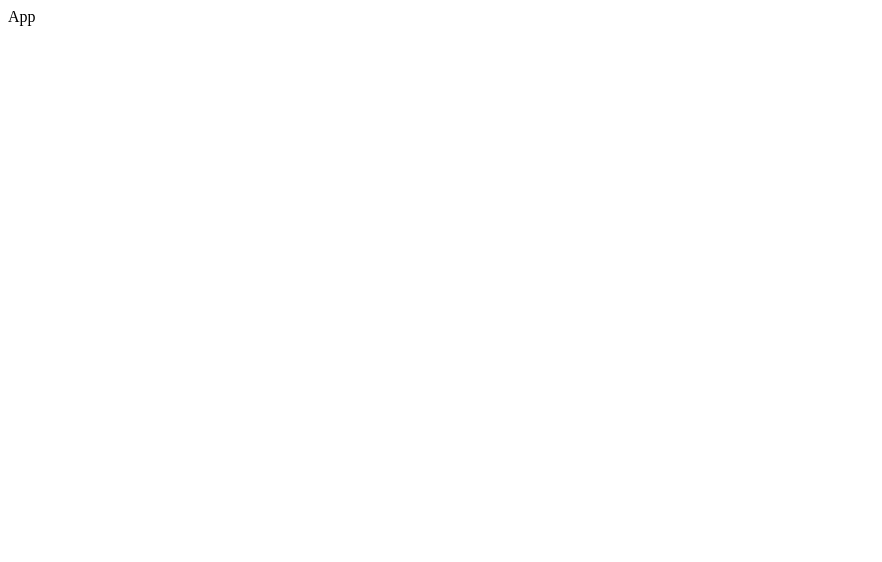
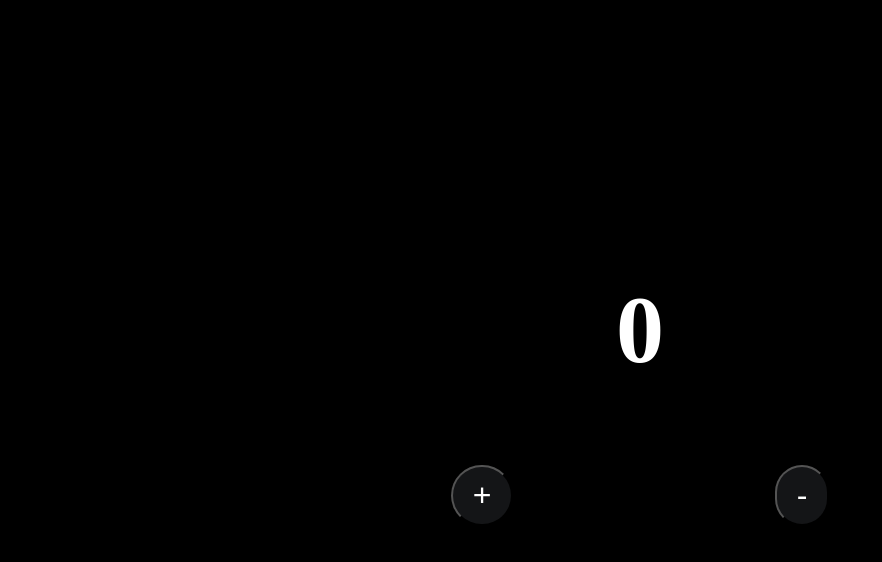
Before and after one commit to Adryel0713/Projects-Vite, a React (Vite) app: page / in a window 1280 px wide. Shown: the top 562 px of the page, without its empty margins (0-882 px from the left). Built offline with nearby package versions, Linux system fonts and the light colour scheme.

Commit message:
Project (1)

```diff
--- a/src/App.jsx
+++ b/src/App.jsx
@@ -1,6 +1,10 @@
+import Counter from "./Components/Counter"
+
 const App = () => {
   return (
-    <div>App</div>
+    <div>
+      <Counter />
+    </div>
   )
 }
 
--- /dev/null
+++ b/src/Components/Counter.jsx
@@ -0,0 +1,23 @@
+import { useState } from "react"
+import "../style.css"
+
+const Counter = () => {
+    const [count, setCount] = useState(0)
+
+    const increment = () => setCount(count + 1)
+    const decrement = () => setCount(count +- 1)
+  return (
+    <div className="container">
+        <div>
+            <h1 className="number">{count}</h1>
+        </div>
+
+        <div className="btns-container">
+            <button className="increment" onClick={increment}>+</button>
+            <button className="decrement" onClick={decrement}>-</button>
+        </div>
+    </div>
+  )
+}
+
+export default Counter
--- /dev/null
+++ b/src/style.css
@@ -0,0 +1,41 @@
+* {
+    padding: 0;
+    margin: 0;
+    box-sizing: border-box;
+}
+body{
+    background-color: #000;
+    height: 100vh;
+    display: flex;
+    align-items: center;
+    justify-content: center;
+    flex-direction: column;
+    text-align: center;
+    color: #fff;
+}
+.container .number {
+    font-size: 6rem;
+}
+.btns-container {
+    width: 40rem;
+    display: flex;
+    justify-content: space-around;
+    margin-top: 5rem;
+}
+
+.increment{
+    padding: 10px 20px;
+    border-radius: 100px;
+    font-size: 2rem;
+    background-color: #141517;
+    color: #fff;
+    cursor: pointer;
+}
+.decrement{
+    padding: 10px 20px;
+    border-radius: 100px;
+    font-size: 2rem;
+    background-color: #141517;
+    color: #fff;
+    cursor: pointer;
+}
```
